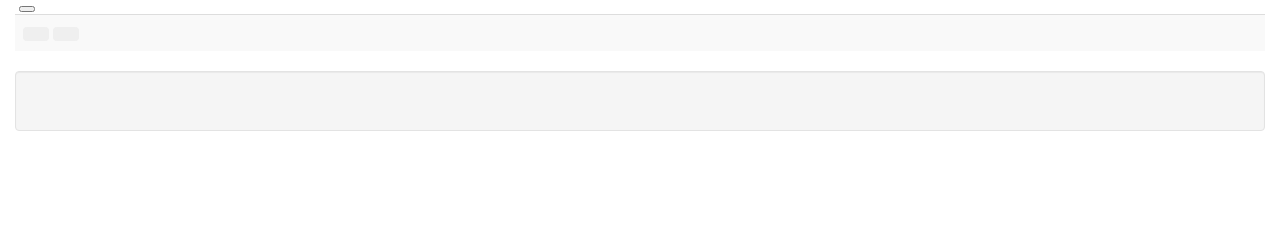
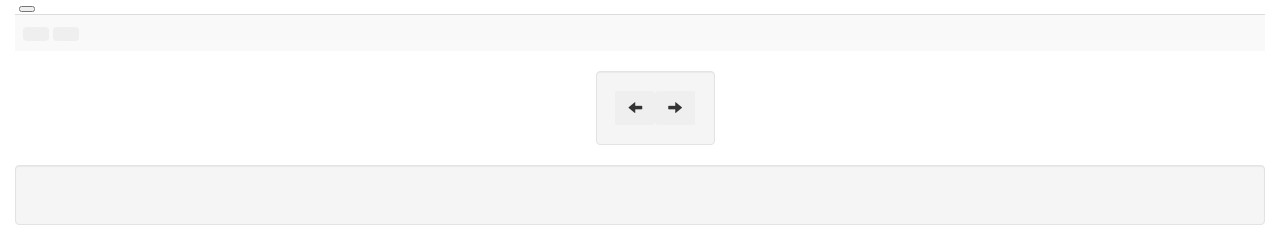
Before and after one commit to ridhid/VideoStorage, a Django app: page / in a window 1280 px wide. Shown: the part 578-823 px from the top of the page. Before the commit the page ends 709 px from the top, so only its background shows below. Run offline with Django 3.2, Linux system fonts and the light colour scheme; parts of the project's set-up code (start-up, migrations or seed data) failed here and were passed over; some libraries are stand-ins or nearby versions.

Commit message:
fix pagination

```diff
--- a/templates/base.html
+++ b/templates/base.html
@@ -34,15 +34,16 @@
         .not_margin_left {
             margin-left: 0px;
         }
+        .center {
+            left: 46.5%;
+        }
     </style>
+</head>
 
-
-</head>
 <body>
     {% include "widgets/navbar.html" %}
     <div class="page-header">
         <h1 align="center">Сервер. Видео сервер.</h1>
-        {% include 'cameras/widgets/pagination.html' %}
     </div>
     {% block content %}
     <div class="container-fluid" data-bind="if: visible() === 'record' ">
--- a/templates/cameras/all.html
+++ b/templates/cameras/all.html
@@ -8,9 +8,14 @@
     </div>
 </div>
 
-<div class="row-fluid" data-bind="foreach: visible_cams">
-    <div class="span6 well" data-bind="style: { 'margin-left': row_begin ? '0px' : ' ' }">
-        <label data-bind="text: name"></label>
-        <img class="video" data-bind="attr: {src: src}, click: $root.cams.start_zoom"/>
+<div class="row-fluid">
+    {% include 'cameras/widgets/pagination.html' %}
+</div>
+<div class="row-fluid">
+    <div class="row-fluid" data-bind="foreach: visible_cams">
+        <div class="span6 well" data-bind="style: { 'margin-left': row_begin ? '0px' : ' ' }">
+            <label data-bind="text: name"></label>
+            <img class="video" data-bind="attr: {src: src}, click: $root.cams.start_zoom"/>
+        </div>
     </div>
 </div>
--- a/templates/cameras/widgets/pagination.html
+++ b/templates/cameras/widgets/pagination.html
@@ -1,12 +1,8 @@
-<div class="row-fluid">
-    <div data-bind="if: $root.cams.has_prev_page()">
-        <button class="btn pull-left inline" data-bind="click: $root.cams.prev_page">
-            <i class="glyphicon glyphicon-arrow-left"></i>
-        </button>
-    </div>
-    <div data-bind="if: $root.cams.has_next_page()">
-        <button class="btn pull-right inline" data-bind="click: $root.cams.next_page">
-            <i class="glyphicon glyphicon-arrow-right"></i>
-        </button>
-    </div>
+<div class="btn-group well center">
+    <button class="btn pull-right page_btn" data-bind="click: $root.cams.next_page, visible: $root.cams.has_next_page()">
+        <i class="glyphicon glyphicon-arrow-right"></i>
+    </button>
+    <button class="btn pull-left page_btn" data-bind="click: $root.cams.prev_page, visible: $root.cams.has_prev_page()">
+        <i class="glyphicon glyphicon-arrow-left"></i>
+    </button>
 </div>
```
